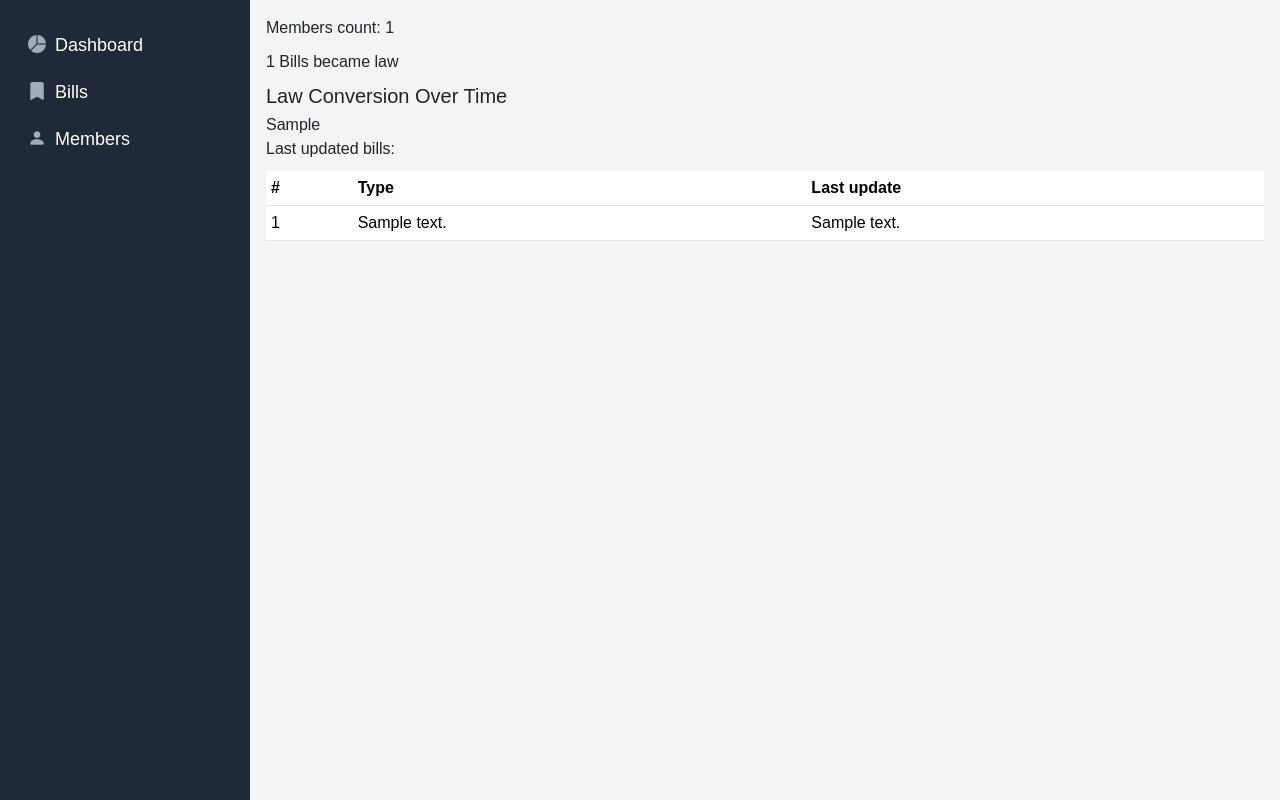
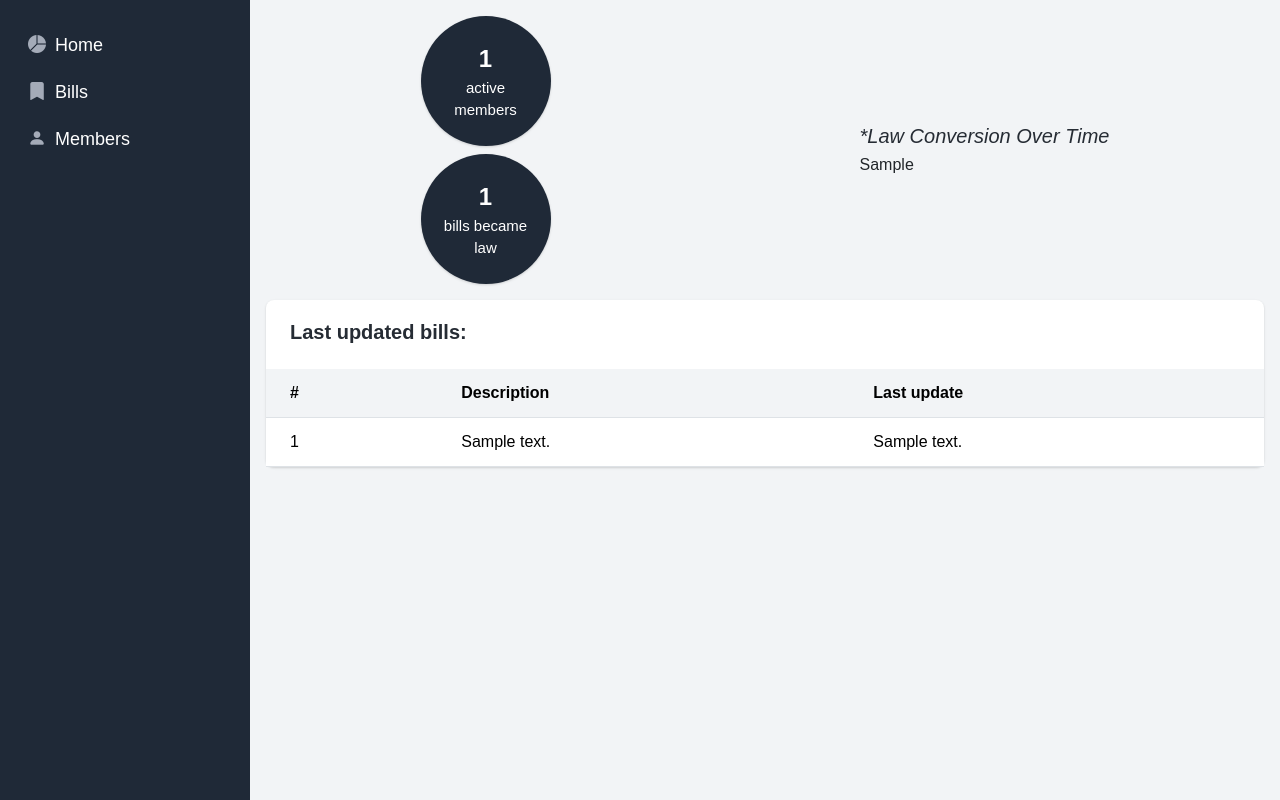
Before and after one commit to PaylemanC/Proyecto-Final-BC-Python-Avanzado-g2, a Django app: template rollcall_votes/templates/dashboard.html in a window 1280 px wide. Run offline with Django 5.2, Linux system fonts and the light colour scheme; the template is opened without the code that fills it: most values are stand-ins (such as "Sample title", 1, 10 or a date in 2020).

Commit message:
style: enhance styles for Dashboard and Bill List pages, adjusting layout and styled tables

```diff
--- a/rollcall_votes/graphics/views.py
+++ b/rollcall_votes/graphics/views.py
@@ -53,7 +53,7 @@ def generate_law_conversion_line_chart(data):
             )
 
     law_line_chart = (area + line).properties(
-        width=600,
+        width=700,
         height=300
     )
 
--- a/rollcall_votes/static/css/dashboard.css
+++ /dev/null
@@ -1,3 +0,0 @@
-h1 {
-    color:chocolate;
-}
--- a/rollcall_votes/static/css/styles.css
+++ b/rollcall_votes/static/css/styles.css
@@ -2,6 +2,8 @@
 
 :root {
     --margin-left: 250px;
+    --containers-bg-color: white;
+    --containers-shadow: 0 1px 3px 0 rgba(0, 0, 0, 0.1), 0 1px 2px 0 rgba(0, 0, 0, 0.06);
 }
 
 * {
@@ -17,6 +19,10 @@ html {
 body {
     font-family: Arial, sans-serif;
     font-size: 1.6rem;
+}
+
+h2 {
+    color: var(--titles)
 }
 
 .sidebar {
@@ -71,3 +77,95 @@ body {
     overflow-y: auto;
     background-color: var(--body-bg-color);
 }
+
+.dashboard_general {
+    display: flex;
+    align-items: center;
+    justify-content: space-around;
+}
+
+.dashboard_general--counts {
+    display: flex;
+    flex-direction: column;
+    gap: 8px;
+}
+
+.dashboard_general--counts div {
+    background-color: var(--main-color);
+    box-shadow: var(--containers-shadow);
+    display: flex;
+    flex-direction: column;
+    color: white;
+    border-radius: 50%;
+    height: 130px;
+    width: 130px;
+    padding: 16px;
+    align-items: center;
+    justify-content: center;
+}
+
+.dashboard_general--counts p {
+    margin: 0;
+    text-align: center;
+}
+
+.dashboard_general--counts p:first-child {
+    font-size: 2.4rem;
+    font-weight: bold;
+}
+
+.dashboard_general--counts p:last-child {
+    font-size: 1.5rem;
+}
+
+.dashboard_general--chart h2 {
+    font-style: italic;
+    text-align: center;
+    max-width: 750px;
+}
+
+.table-bills, .table-resume-bills {
+    background-color: var(--containers-bg-color);
+    border-radius: 8px;
+    margin-top: 16px;
+    box-shadow: var(--containers-shadow);
+}
+
+.table-bills h2, .table-resume-bills h2 {
+    padding: 20px 24px;
+    font-weight: bold;
+}
+
+.table th {
+    background-color: #f2f4f6;
+    padding: 12px 24px;
+    text-align: left;
+}
+
+.table td {
+    padding: 12px 24px;
+}
+
+.table-bills {
+    width: 100%;
+}
+
+.table-bills th:nth-child(1), .table-bills td:nth-child(1) {
+    width: 10%;
+}
+
+.table-bills th:nth-child(2), .table-bills td:nth-child(2) {
+    width: 10%;
+}
+
+.table-bills th:nth-child(3), .table-bills td:nth-child(3) {
+    width: 40%;
+}
+
+.table-bills th:nth-child(4), .table-bills td:nth-child(4) {
+    width: 20%;
+}
+
+.table-bills th:nth-child(5), .table-bills td:nth-child(5) {
+    width: 20%;
+}
--- a/rollcall_votes/static/css/variables.css
+++ b/rollcall_votes/static/css/variables.css
@@ -3,4 +3,5 @@
     --main-color: #1f2937;
     --main-hover: #374151;
     --sidebar-tcolor: white;
+    --titles: #262c34
 }
--- a/rollcall_votes/templates/bill_list.html
+++ b/rollcall_votes/templates/bill_list.html
@@ -3,14 +3,13 @@
 {% block title %}Bills{% endblock %}
 
 {% block content %}
-
-<h1>All Bills</h1>
-
 <h2>Bills by Type</h2>
 <div id="bill_type_chart">
     {{ bill_type_chart|safe }}
 </div>
 
+<div class="table-bills">
+    <h2>All Bills</h2>
     <table class="table table-hover">
         <thead class="thead-light">
             <tr>
@@ -37,5 +36,6 @@
             {% endfor %}
         </tbody>
     </table>
+</div>
 
 {% endblock %}
--- a/rollcall_votes/templates/components/sidebar.html
+++ b/rollcall_votes/templates/components/sidebar.html
@@ -2,7 +2,7 @@
     <ul>
         <li class="link-item"><a href="{% url 'dashboard' %}" class="link-url">
             <i class="bi bi-pie-chart-fill"></i>
-            <span >Dashboard</span>
+            <span >Home</span>
         </a></li>
         <li class="link-item"><a href="{% url 'bill_list' %}" class="link-url">
             <i class="bi bi-bookmark-fill"></i>
--- a/rollcall_votes/templates/dashboard.html
+++ b/rollcall_votes/templates/dashboard.html
@@ -1,25 +1,30 @@
 {% extends 'base.html' %}
 {% load static %}
 
-{% block title %}Inicio - Dashboard{% endblock %}
-{% block styles %}<link rel="stylesheet" href="{% static 'css/dashboard.css' %}">{% endblock styles %}
+{% block title %}Dashboard{% endblock %}
 
 {% block content %}
 
-<p>Members count: {{members_count}}</p>
-<p>{{laws_count}} Bills became law</p>
-
-<h2>Law Conversion Over Time</h2>
+<div class="dashboard--container">
+    <div class="dashboard_general">
+        <div class="dashboard_general--counts">
+            <div><p>{{members_count}}</p><p>active members</p></div>
+            <div><p>{{laws_count}}</p><p>bills became law</p></div>
+        </div>
+        <div class="dashboard_general--chart">
+            <h2>*Law Conversion Over Time</h2>
             <div id="law_conversion_chart">
                 {{ law_conversion_chart|safe }}
             </div>
-
-<p>Last updated bills:</p>
-<table class="table table-hover">
+        </div>
+    </div>
+    <div class="table-resume-bills">
+        <h2>Last updated bills:</h2>
+        <table class="dashboard-table table table-hover">
             <thead class="thead-light">
                 <tr>
                     <th class="border-bottom">#</th>
-            <th class="border-bottom">Type</th>
+                    <th class="border-bottom">Description</th>
                     <th class="border-bottom">Last update</th>
                 </tr>
             </thead>
@@ -37,6 +42,7 @@
                 {% endfor %}
             </tbody>
         </table>
+    </div>
+</div>
 
-
-{% endblock %}
+{% endblock content %}
```
Also changed, not shown: rollcall_votes/templates/member_list.html (+4 -5 lines). Lines whose indentation alone changed are shown as unchanged.
